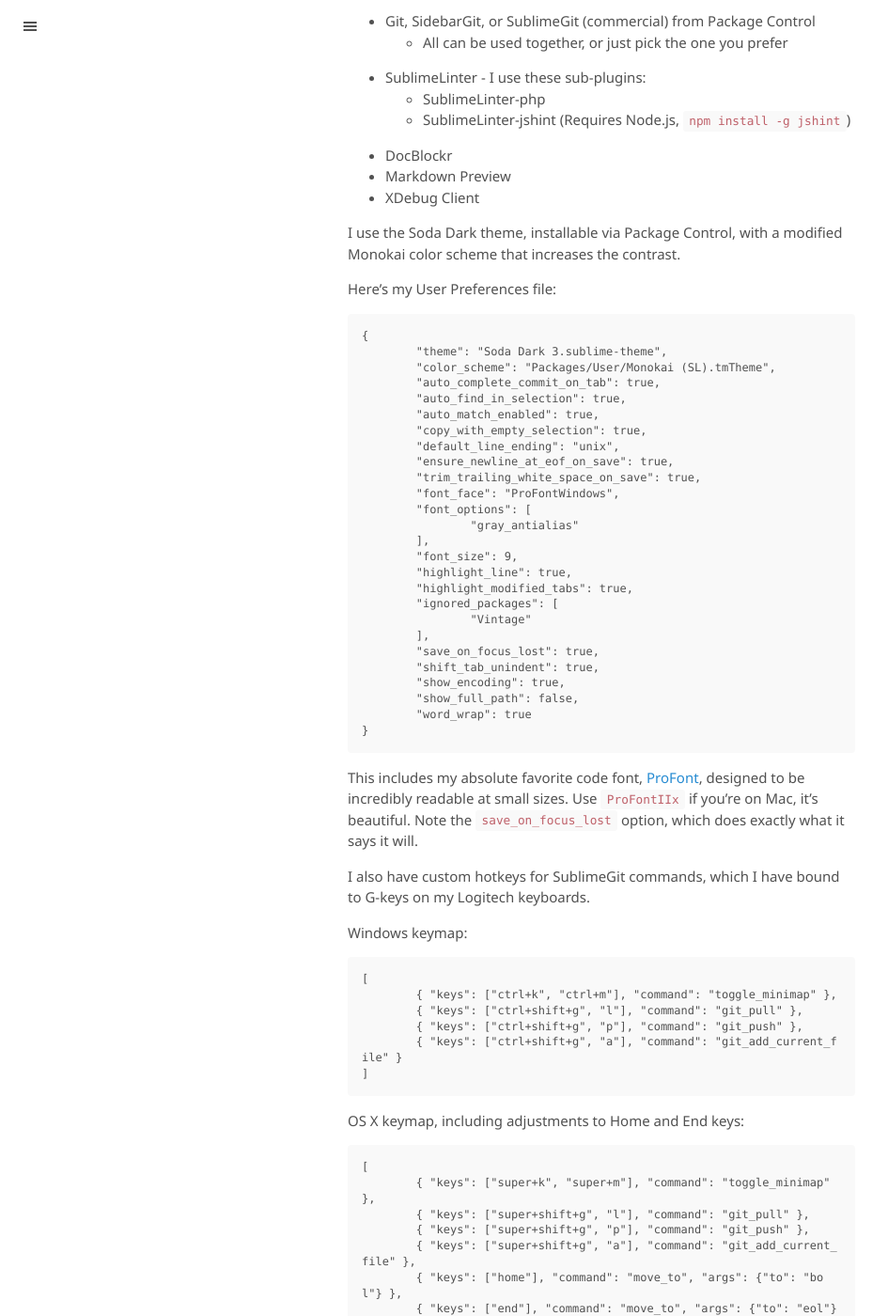
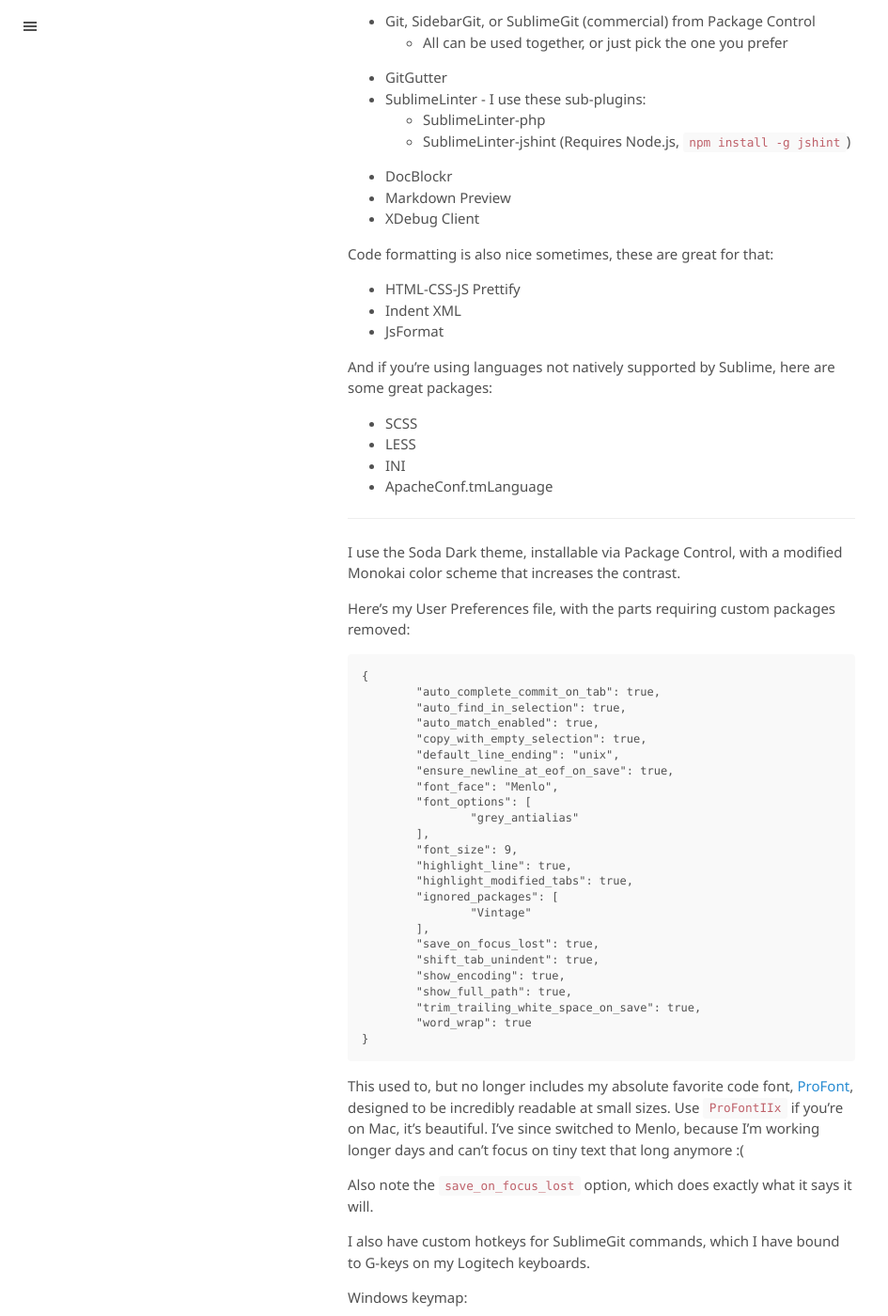
Before and after one commit to Alanaktion/alanaktion.github.io, a Jekyll site: the page built from _posts/2014-05-06-sublime-text-plugins.md, in a window 1280 px wide and 1400 px high, scrolled down 328 px. Shown: the whole window at 94% size, without its empty margins (0-945 px from the left). Built offline with Jekyll 4.4.1, drawn with Linux system fonts in a browser that asks for light colours; Markdown is read by kramdown in place of the engine named in the settings; some of the changed text lies outside the part shown.

Commit message:
Updating Sublime Text Plugins post

```diff
--- a/_posts/2014-05-06-sublime-text-plugins.md
+++ b/_posts/2014-05-06-sublime-text-plugins.md
@@ -9,6 +9,7 @@
 	* This one is essential for any Sublime Text user, and makes installing other plugins very simple and fast.
 * Git, SidebarGit, or SublimeGit (commercial) from Package Control
 	* All can be used together, or just pick the one you prefer
+* GitGutter
 * SublimeLinter - I use these sub-plugins:
 	* SublimeLinter-php
     * SublimeLinter-jshint (Requires Node.js, `npm install -g jshint`)
@@ -16,23 +17,35 @@
 * Markdown Preview
 * XDebug Client
 
+Code formatting is also nice sometimes, these are great for that:
+
+* HTML-CSS-JS Prettify
+* Indent XML
+* JsFormat
+
+And if you're using languages not natively supported by Sublime, here are some great packages:
+
+* SCSS
+* LESS
+* INI
+* ApacheConf.tmLanguage
+
+----
+
 I use the Soda Dark theme, installable via Package Control, with a modified Monokai color scheme that increases the contrast.
 
-Here's my User Preferences file:
+Here's my User Preferences file, with the parts requiring custom packages removed:
 
 	{
-		"theme": "Soda Dark 3.sublime-theme",
-		"color_scheme": "Packages/User/Monokai (SL).tmTheme",
 		"auto_complete_commit_on_tab": true,
 		"auto_find_in_selection": true,
 		"auto_match_enabled": true,
 		"copy_with_empty_selection": true,
 		"default_line_ending": "unix",
 		"ensure_newline_at_eof_on_save": true,
-		"trim_trailing_white_space_on_save": true,
-		"font_face": "ProFontWindows",
+		"font_face": "Menlo",
 		"font_options": [
-			"gray_antialias"
+			"grey_antialias"
 		],
 		"font_size": 9,
 		"highlight_line": true,
@@ -43,11 +56,15 @@
 		"save_on_focus_lost": true,
 		"shift_tab_unindent": true,
 		"show_encoding": true,
-		"show_full_path": false,
+		"show_full_path": true,
+		"trim_trailing_white_space_on_save": true,
 		"word_wrap": true
 	}
 
-This includes my absolute favorite code font, [ProFont](http://tobiasjung.name/profont/), designed to be incredibly readable at small sizes. Use `ProFontIIx` if you're on Mac, it's beautiful. Note the `save_on_focus_lost` option, which does exactly what it says it will.
+
+This used to, but no longer includes my absolute favorite code font, [ProFont](http://tobiasjung.name/profont/), designed to be incredibly readable at small sizes. Use `ProFontIIx` if you're on Mac, it's beautiful. I've since switched to Menlo, because I'm working longer days and can't focus on tiny text that long anymore :(
+
+Also note the `save_on_focus_lost` option, which does exactly what it says it will.
 
 I also have custom hotkeys for SublimeGit commands, which I have bound to G-keys on my Logitech keyboards.
 
```
Also changed, not shown: other parts of _posts/2014-05-06-sublime-text-plugins.md (+0 -2 lines).
